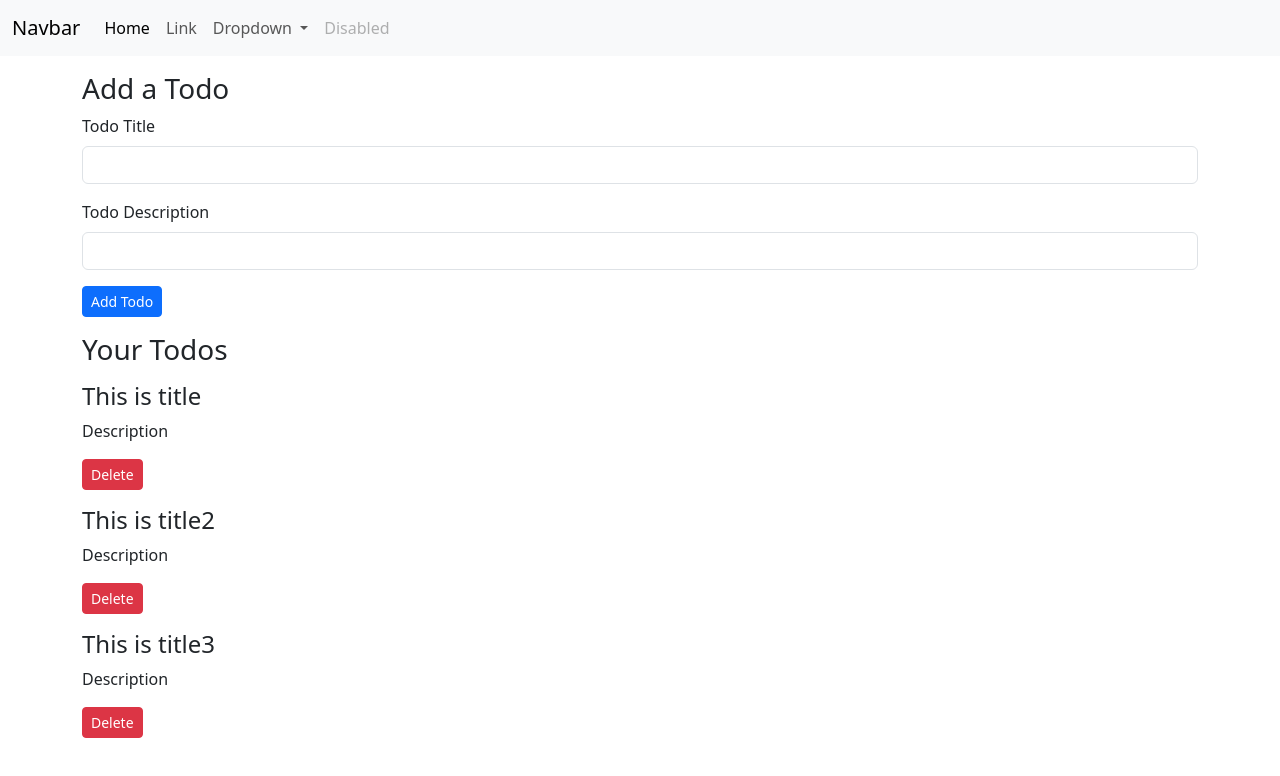
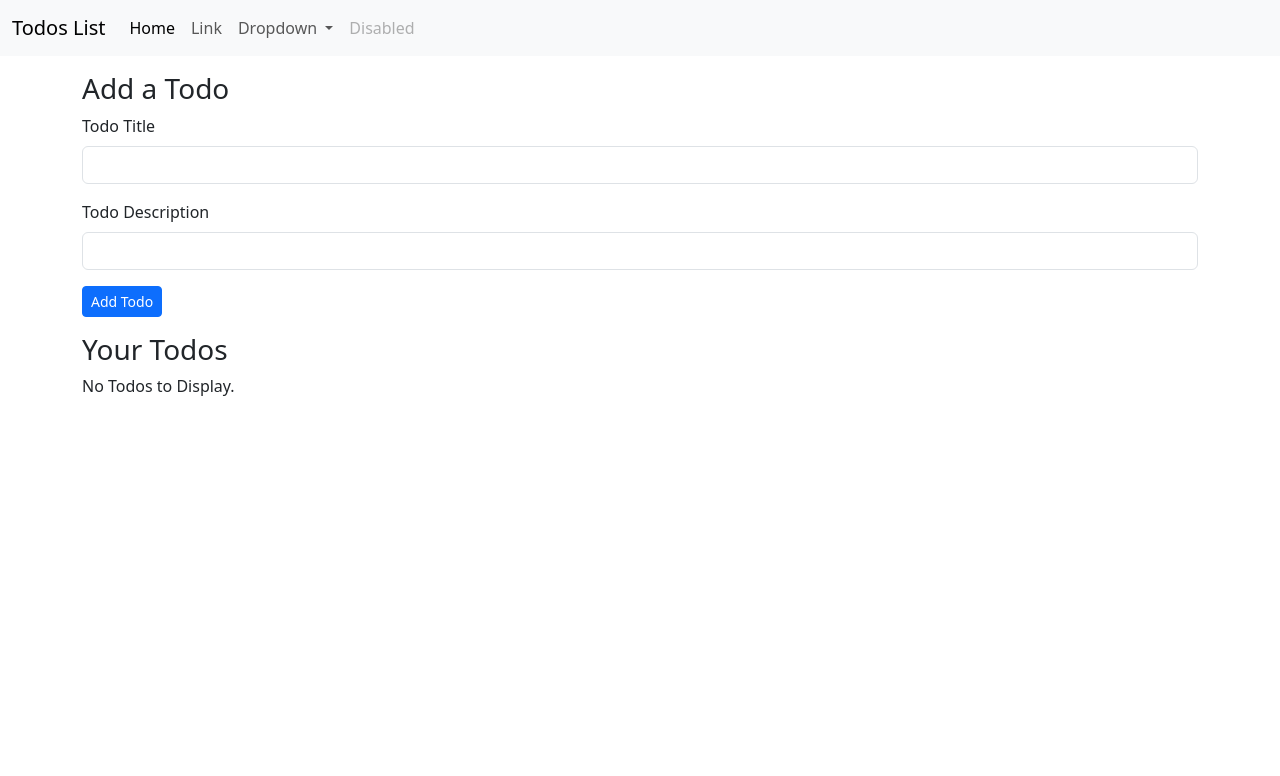
Before and after one commit to rishabhkumar17/angular, an Angular app: page / in a window 1280 px wide. Shown: the top 776 px of the page. Built offline with nearby package versions, Linux system fonts and the light colour scheme.

Commit message:
adding forms to todos

```diff
--- a/src/app/MyComponents/todos/todos.component.html
+++ b/src/app/MyComponents/todos/todos.component.html
@@ -1,8 +1,11 @@
 <app-add-todo (todoAdd)="addTodo($event)"></app-add-todo>
 <h3>Your Todos</h3>
+<div *ngIf="this.todos.length === 0; else elseBlock">No Todos to Display.</div>
+<ng-template #elseBlock>
   <div *ngFor="let todo of todos">
     <app-todo-item
       [todo]="todo"
       (todoDelete)="deleteTodo($event)"
     ></app-todo-item>
   </div>
+</ng-template>
--- a/src/app/MyComponents/todos/todos.component.ts
+++ b/src/app/MyComponents/todos/todos.component.ts
@@ -9,26 +9,7 @@ import { Todo } from 'src/app/Todo';
 export class TodosComponent {
   todos: Todo[];
   constructor() {
-    this.todos = [
-      {
-        sno: 1,
-        title: 'This is title',
-        desc: 'Description',
-        active: true,
-      },
-      {
-        sno: 2,
-        title: 'This is title2',
-        desc: 'Description',
-        active: true,
-      },
-      {
-        sno: 3,
-        title: 'This is title3',
-        desc: 'Description',
-        active: true,
-      },
-    ];
+    this.todos = [];
   }
 
   addTodo(todo: Todo) {
--- a/src/app/app.component.html
+++ b/src/app/app.component.html
@@ -1,7 +1,7 @@
 <div>
   <nav class="navbar navbar-expand-lg bg-body-tertiary">
     <div class="container-fluid">
-      <a class="navbar-brand" href="#">Navbar</a>
+      <a class="navbar-brand" href="#">Todos List</a>
       <button
         class="navbar-toggler"
         type="button"
```
Lines whose indentation alone changed are shown as unchanged.
